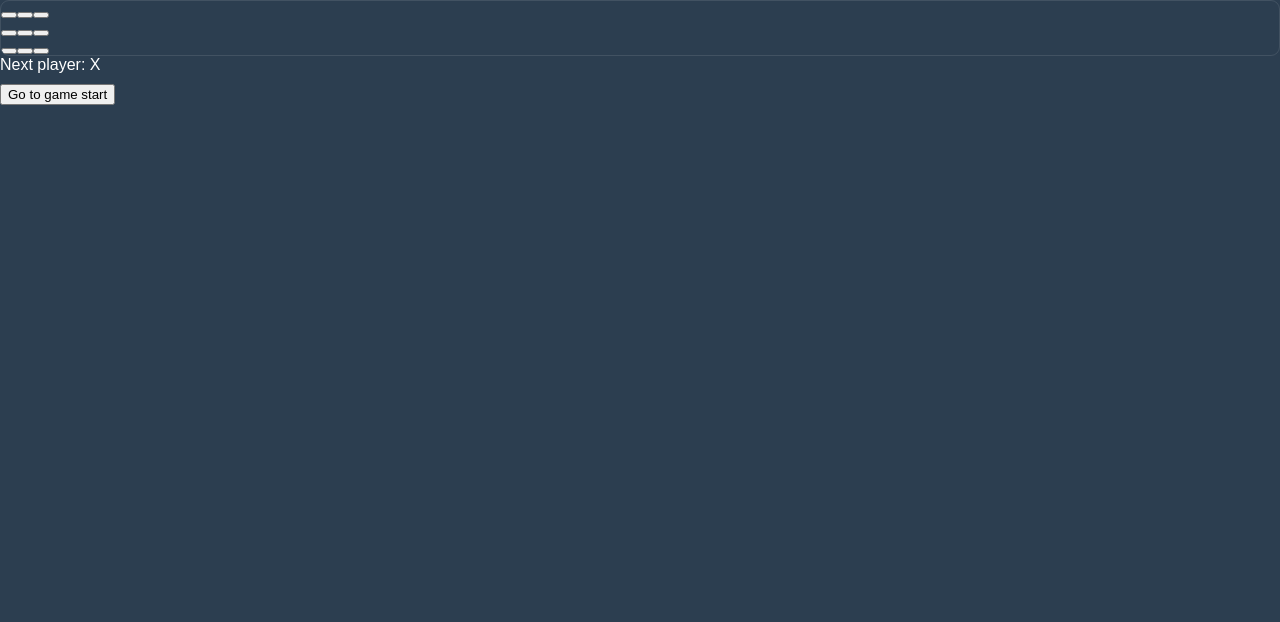
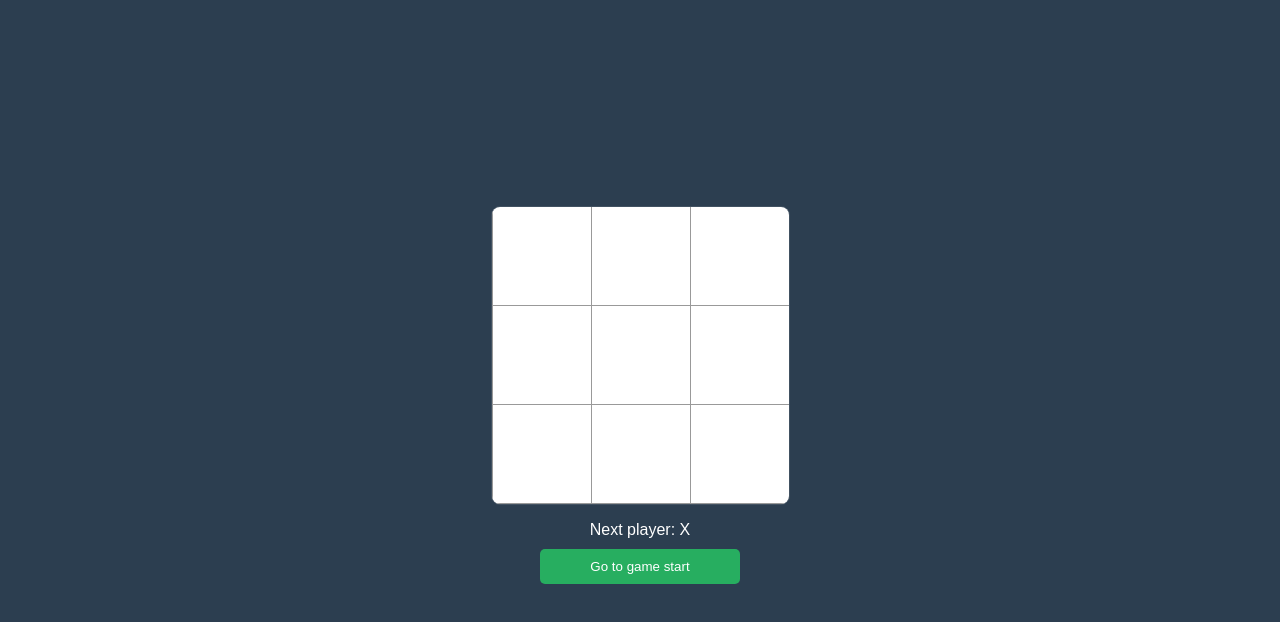
Before and after one commit to junghojune/react-practice, a React (Create React App) app: page / in a window 1280 px wide. Shown: the top 622 px of the page. Built offline with nearby package versions, Linux system fonts and the light colour scheme.

Commit message:
스타일 적용

```diff
--- a/src/App.css
+++ b/src/App.css
@@ -1,8 +1,28 @@
-.game{
+.game {
   display: flex;
-  flex-direction: row;
+  flex-direction: column;
+  height: 100vh;
+  justify-content: center;
+  align-items: center;
 }
 
 .game-info {
-  margin-left: 20px;
+  margin-top: 16px;
+  width: 100%;
+  display: flex;
+  flex-direction: column;
+  justify-content: center;
+  align-items: center;
 }
+
+.move-button {
+  width: 200px;
+  background-color: #27ae60;
+  border-width: 0px;
+  border-radius: 5px;
+  color: #fff;
+  font-weight: 200;
+  margin-bottom: 10px;
+  padding: 10px 20px;
+  text-decoration: none;
+}
--- a/src/App.js
+++ b/src/App.js
@@ -1,4 +1,5 @@
 import { useState } from "react";
+import "./App.css"
 import Board from "./components/Board";
 
 function App() {
--- a/src/components/Board.css
+++ b/src/components/Board.css
@@ -5,8 +5,6 @@
     overflow: hidden;
 }
 
-
-
 .status {
     margin-bottom: 10px;
 }
--- a/src/components/Board.js
+++ b/src/components/Board.js
@@ -1,6 +1,7 @@
-import React, { useState } from 'react'
+import React from 'react'
 import Square from './Square'
-import "./Board.css"
+import "./Board.css";
+
 const Board = ({squares, onClick}) => {
 
     const renderSquare = (i) => {
--- a/src/components/Square.js
+++ b/src/components/Square.js
@@ -1,9 +1,9 @@
 import React from "react";
-import "./Square.css"
+import "./Square.css";
 
 const Square = ({onClick, value}) => {
     return (
-        <button className="suqare"
+        <button className="square"
             onClick={onClick}>
             {value}
         </button>
```
